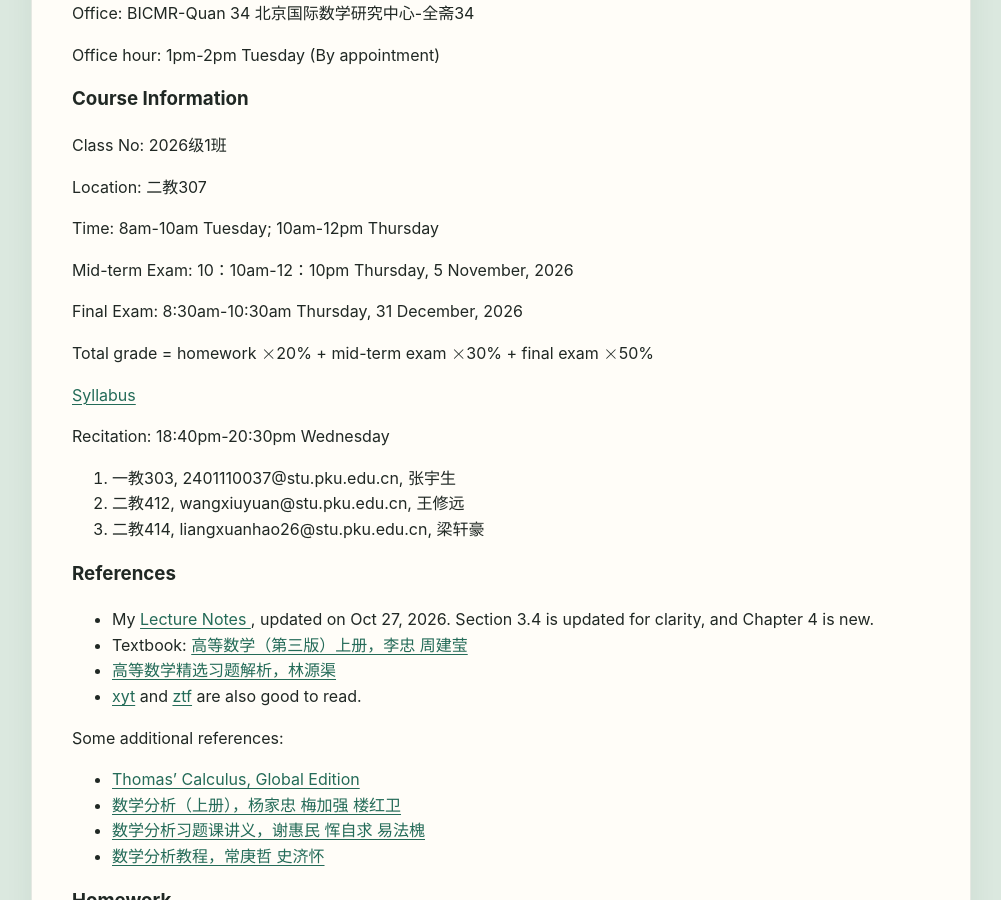
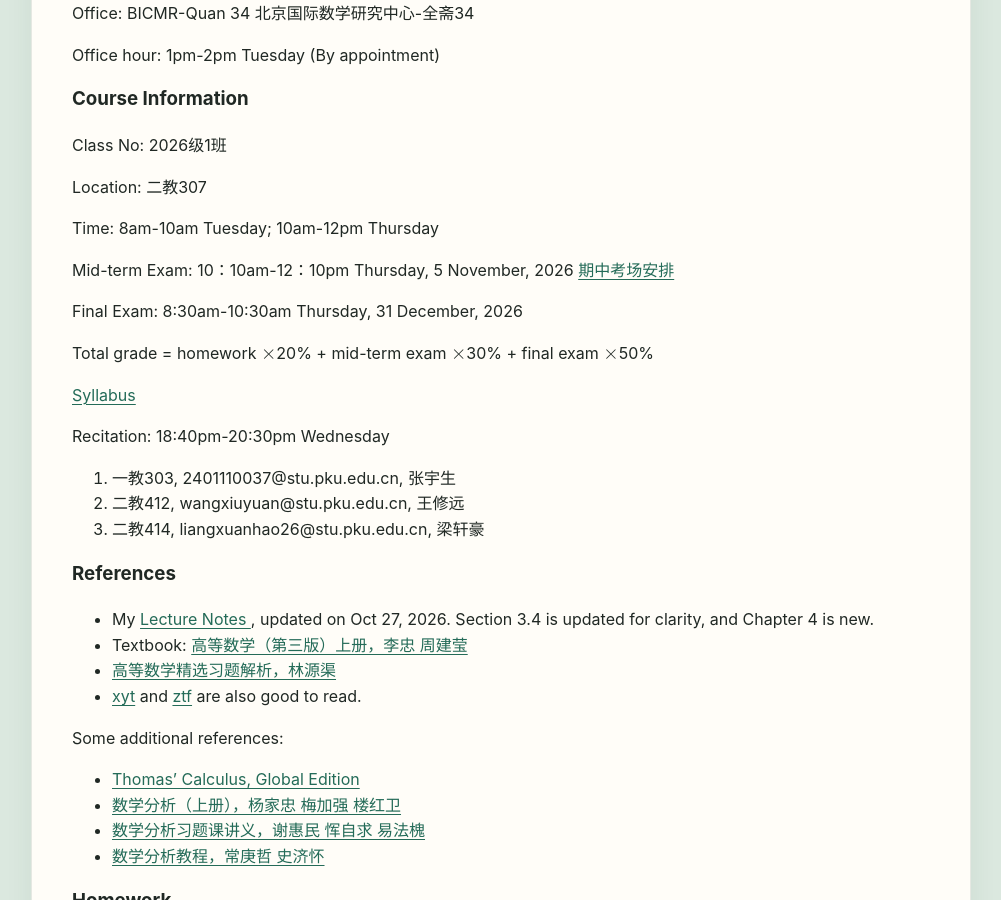
Before and after one commit to ziqiangfeng95/ziqiangfeng95.github.io, a Jekyll site: the page built from teaching/advmath/index.md, in a window 1280 px wide and 900 px high, scrolled down 605 px. Shown: the whole window, without its empty margins (139-1140 px from the left). Built offline with Jekyll 4.4.1, drawn with Linux system fonts in a browser that asks for light colours.

Commit message:
Update index.md

```diff
--- a/teaching/advmath/index.md
+++ b/teaching/advmath/index.md
@@ -47,7 +47,11 @@ Location: 二教307
 
 Time: 8am-10am Tuesday; 10am-12pm Thursday
 
-Mid-term Exam: 10：10am-12：10pm Thursday, 5 November, 2026
+Mid-term Exam: 10：10am-12：10pm Thursday, 5 November, 2026  <a href="{{ '/assets/pdfs/advmath/期中考场安排.xlsx' | relative_url }}"
+   target="_blank"
+   rel="noopener noreferrer">
+  期中考场安排
+</a>
 
 Final Exam: 8:30am-10:30am Thursday, 31 December, 2026
 
```
